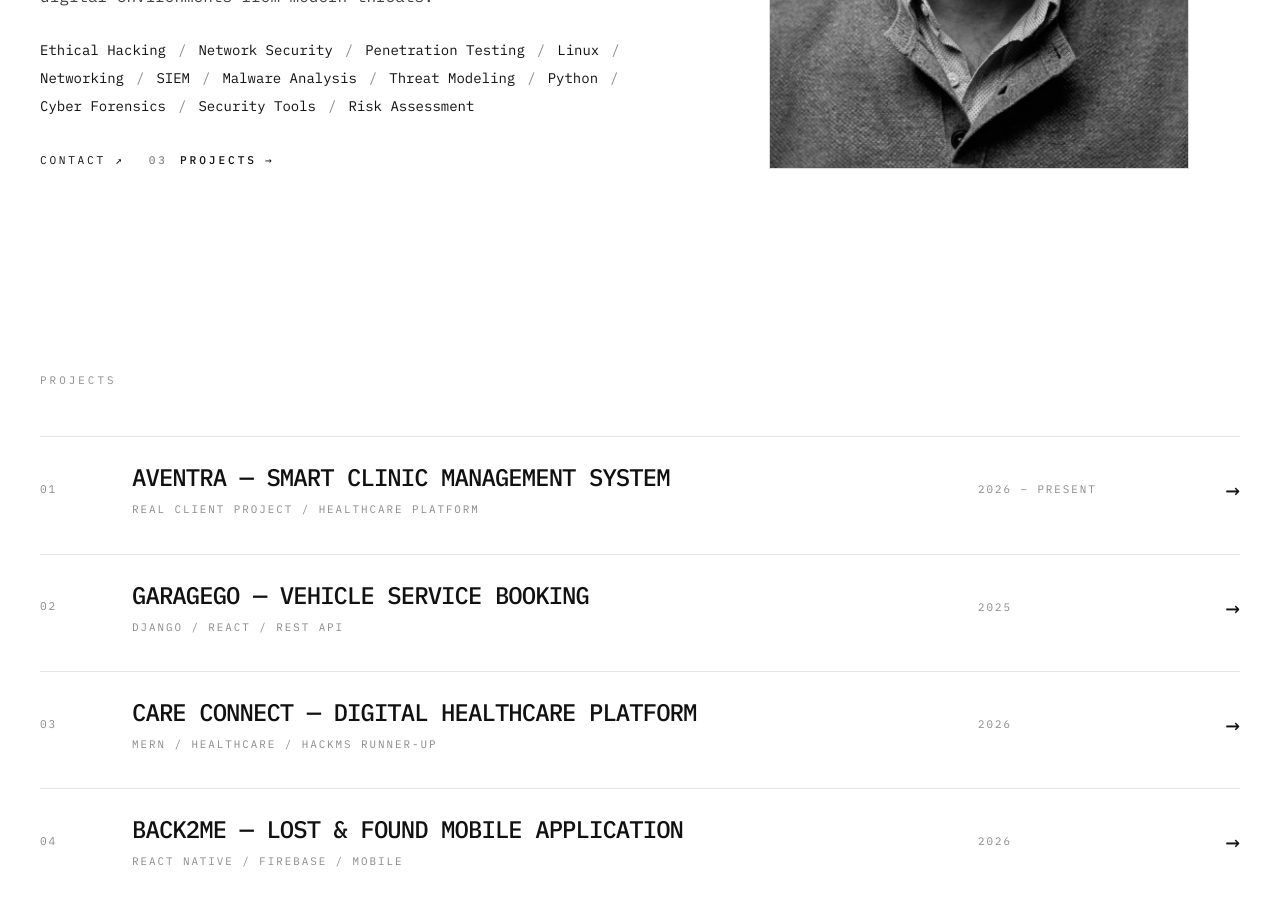
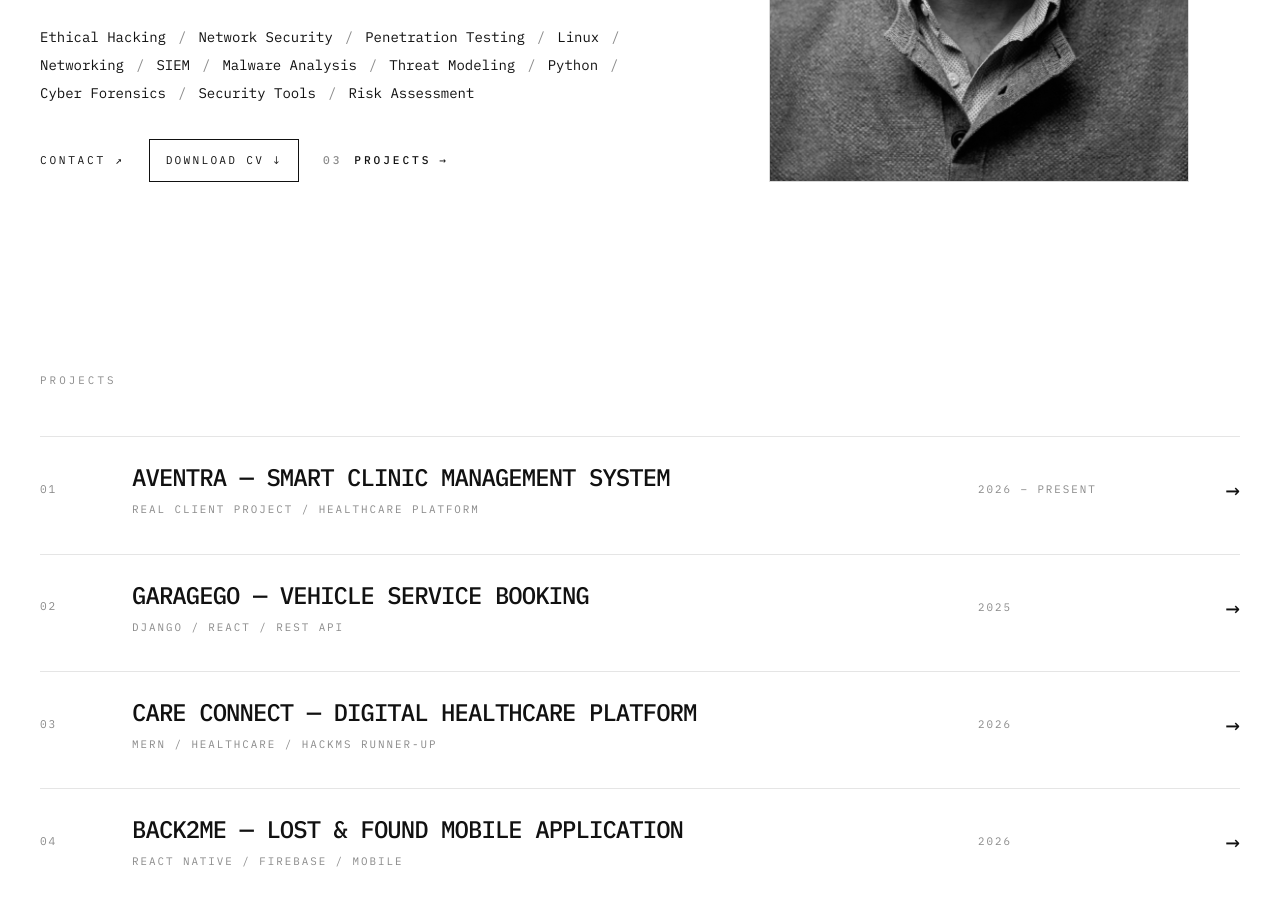
Before and after one commit to abbishanth09/abbi_portfolio, a React (Vite) app: page / in a window 1280 px wide. Shown: the part 1340-2245 px from the top of the page. Built offline with nearby package versions, Linux system fonts and the light colour scheme.

Commit message:
CV added to the portfolio

```diff
--- a/src/sections/AboutSection.tsx
+++ b/src/sections/AboutSection.tsx
@@ -3,6 +3,7 @@ import { NextLink } from '../components/NextLink';
 import { skills } from '../data/skills';
 import { site } from '../data/site';
 import Abbishanth from '../assets/Abbishanth.jpg';
+import resume from '../assets/Abbishanth_Resume Cyber Security.pdf';
 
 export function AboutSection() {
   const reduceMotion = useReducedMotion();
@@ -39,6 +40,13 @@ export function AboutSection() {
             >
               Contact ↗
             </a>
+            <a
+              href={resume}
+              download="Abbishanth-Resume.pdf"
+              className="inline-flex items-center border border-ink px-4 py-3 text-[0.7rem] uppercase tracking-[0.2em] text-ink transition-colors duration-200 hover:bg-ink hover:text-paper focus-visible:outline-none focus-visible:ring-2 focus-visible:ring-accent focus-visible:ring-offset-2"
+            >
+              Download CV ↓
+            </a>
             <NextLink href="#work" label="Projects" number="03" />
           </div>
         </motion.div>
```
Also changed, not shown: 10 other files (tests, documents, lock files or other folders).
